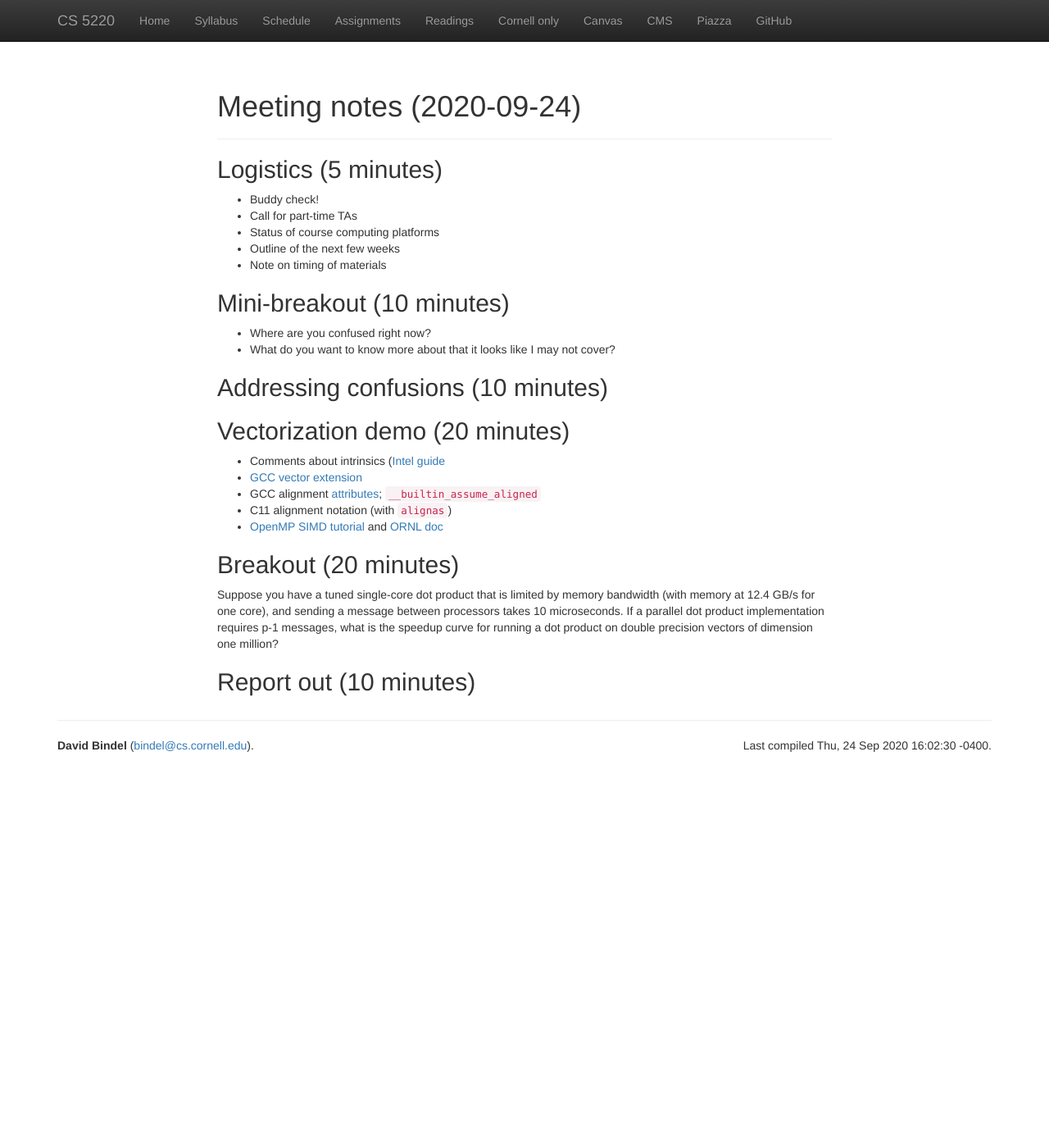
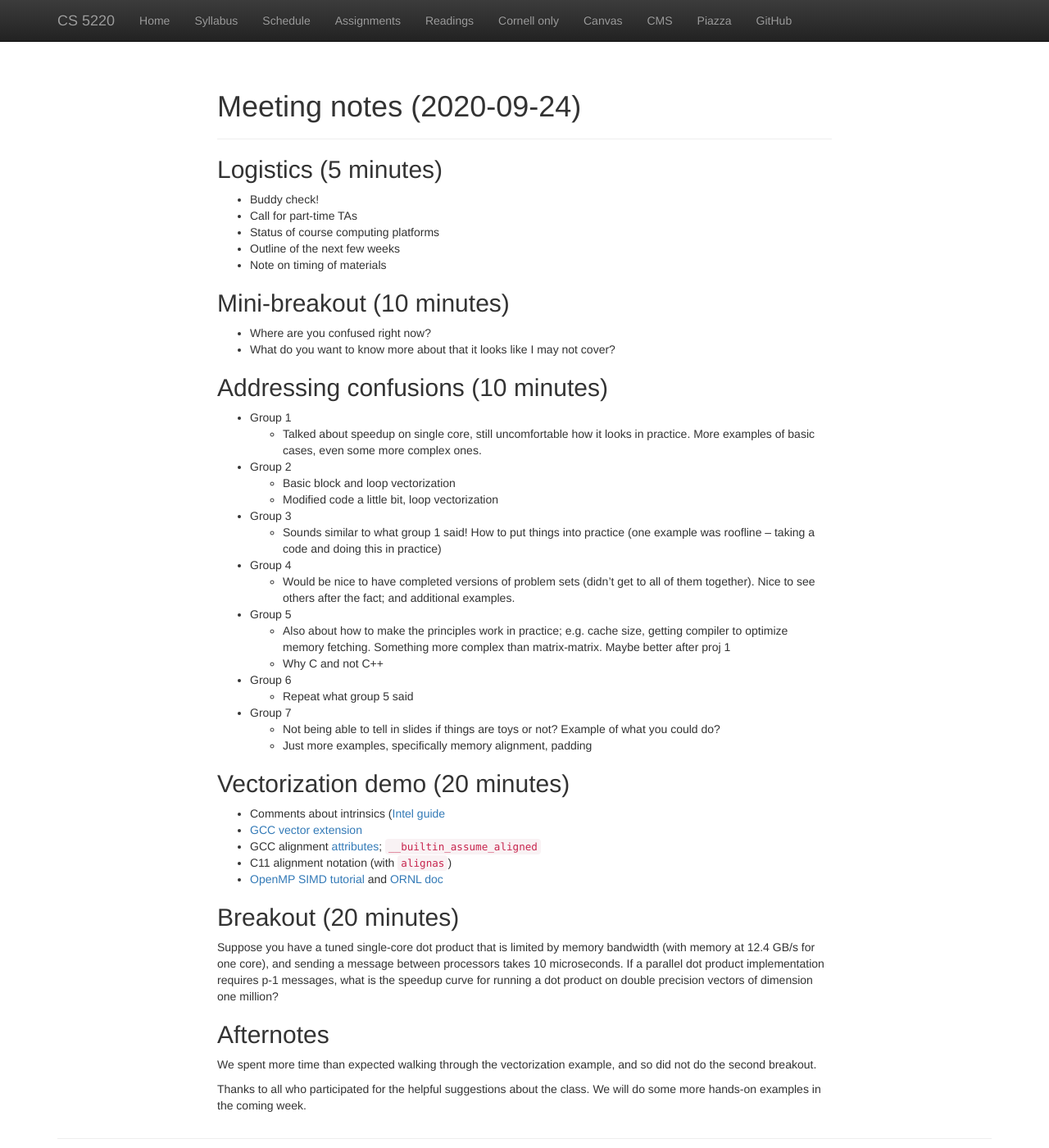
Before and after one commit to cs5220-f20/web, a Jekyll site: the page built from web/lec/2020-09-24-meeting.md, in a window 1280 px wide and 1400 px high. Shown: the whole window at 82% size. Built offline with Jekyll 4.4.1, drawn with Linux system fonts in a browser that asks for light colours; nearby versions of some CDN libraries.

Commit message:
Update 9/24 meeting notes.

```diff
--- a/web/lec/2020-09-24-meeting.md
+++ b/web/lec/2020-09-24-meeting.md
@@ -18,6 +18,33 @@ layout:     main
 
 ## Addressing confusions (10 minutes)
 
+- Group 1
+  - Talked about speedup on single core, still uncomfortable how it
+    looks in practice.  More examples of basic cases, even some more
+    complex ones.
+- Group 2
+  - Basic block and loop vectorization
+  - Modified code a little bit, loop vectorization
+- Group 3
+  - Sounds similar to what group 1 said!  How to put things into
+    practice (one example was roofline -- taking a code and doing this
+    in practice)
+- Group 4
+  - Would be nice to have completed versions of problem sets (didn't
+    get to all of them together).  Nice to see others after the fact;
+    and additional examples.
+- Group 5
+  - Also about how to make the principles work in practice; e.g. cache
+    size, getting compiler to optimize memory fetching.  Something
+    more complex than matrix-matrix.  Maybe better after proj 1
+  - Why C and not C++
+- Group 6
+  - Repeat what group 5 said
+- Group 7
+  - Not being able to tell in slides if things are toys or not?
+    Example of what you could do?
+  - Just more examples, specifically memory alignment, padding
+
 ## Vectorization demo (20 minutes)
 
 - Comments about intrinsics ([Intel guide](https://software.intel.com/sites/landingpage/IntrinsicsGuide/)
@@ -36,4 +63,10 @@ If a parallel dot product implementation requires p-1 messages,
 what is the speedup curve for running a dot product on double
 precision vectors of dimension one million?
 
-## Report out (10 minutes)
+## Afternotes
+
+We spent more time than expected walking through the vectorization example,
+and so did not do the second breakout.
+
+Thanks to all who participated for the helpful suggestions about the class.
+We will do some more hands-on examples in the coming week.
```
